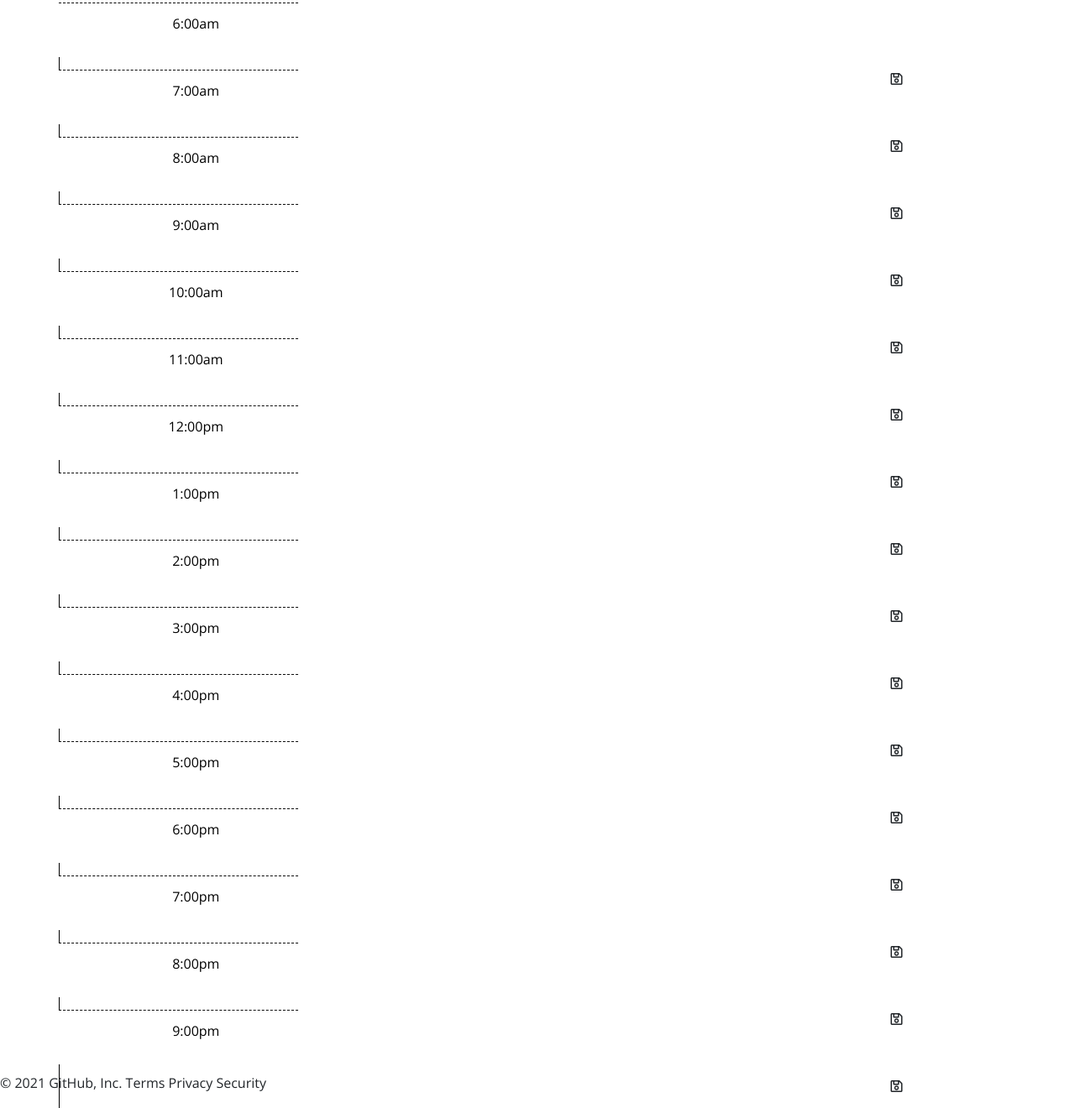
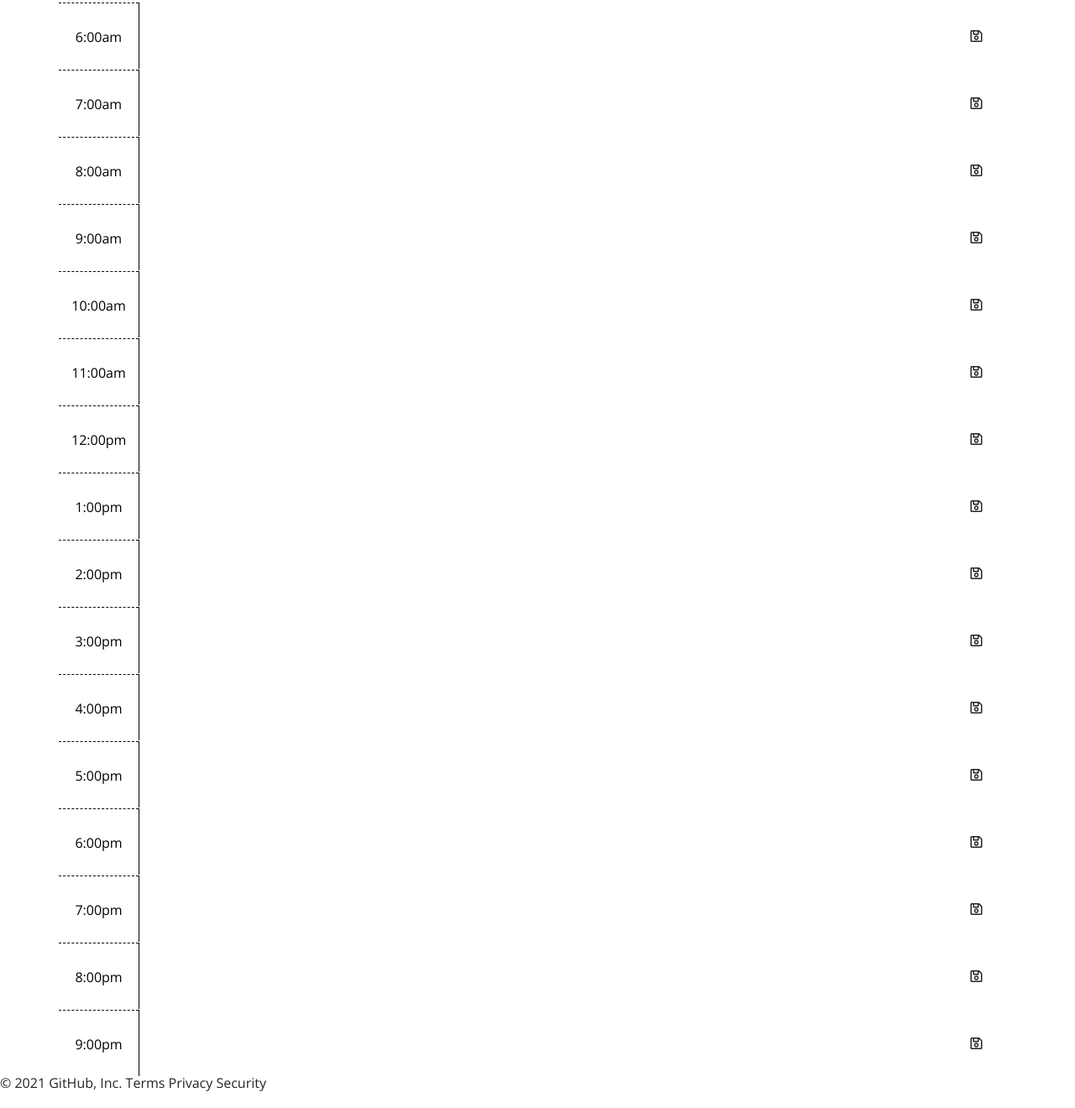
Before and after one commit to Cienna97/work-day-scheduler, a plain HTML site: page index.html in a window 1280 px wide. Shown: the part 210-1530 px from the top of the page at 84% size. Drawn offline with nearby package versions, Linux system fonts and the light colour scheme; files that its build step writes are made by us from their sources; files whose address does not match are found by name.

Commit message:
edited time block containers

```diff
--- a/assets/script.js
+++ b/assets/script.js
@@ -1,10 +1,4 @@
-var saveTasks = function() {
-  localStorage.setItem("tasks", JSON.stringify(tasks));
-};
-
-function setupCurrentDateEl() {
-  $("#currentDay").text(moment().format("MMM Do YYYY, h:mm:ss a"));
-}
+$
 
 
 $("#6am .description").val(localStorage.getItem("hour6"));
@@ -23,12 +17,9 @@ $("#18pm .description").val(localStorage.getItem("hour18"));
 $("#19pm .description").val(localStorage.getItem("hour19"));
 $("#20pm .description").val(localStorage.getItem("hour20"));
 
+function hourTracker() {
+
+  var currentHour = moment().hour();
 
 
-
-
-
-
-setInterval(function() {
-  alert("This alert shows up every five seconds!");
-}, 5000);
+}
--- a/index.html
+++ b/index.html
@@ -35,146 +35,146 @@
     <div class="container">
 
       <div id="6am" class="row time-block">
-        <div class="col-12 col-md-1 col-xl-3 mb-3 hour">
+        <div class="col-md-1 hour">
           6:00am
         </div>
-        <textarea class="col-md-10" description>
+        <textarea class="col-md-10 description">
         </textarea>
         <button class="btn saveBTN col-md-1"><i class="far fa-save"></i></button>
 
       </div>
 
       <div id="7am" class="row time-block">
-        <div class="col-12 col-md-1 col-xl-3 mb-3 hour">
+        <div class="col-md-1 hour">
           7:00am
         </div>
-        <textarea class="col-md-10" description>
+        <textarea class="col-md-10 description">
         </textarea>
         <button class="btn saveBTN col-md-1"><i class="far fa-save"></i></button>
       </div>
 
       <div id="8am" class="row time-block">
-        <div class="col-12 col-md-1 col-xl-3 mb-3 hour">
+        <div class="col-md-1 hour">
           8:00am
         </div>
-        <textarea class="col-md-10" description>
+        <textarea class="col-md-10 description">
         </textarea>
         <button class="btn saveBTN col-md-1"><i class="far fa-save"></i></button>
       </div>
 
       <div id="9am" class="row time-block">
-        <div class="col-12 col-md-1 col-xl-3 mb-3 hour">
+        <div class="col-md-1 hour">
           9:00am
         </div>
-        <textarea class="col-md-10" description>
+        <textarea class="col-md-10 description">
         </textarea>
         <button class="btn saveBTN col-md-1"><i class="far fa-save"></i></button>
       </div>
 
       <div id="10am" class="row time-block">
-        <div class="col-12 col-md-1 col-xl-3 mb-3 hour">
+        <div class="col-md-1 hour">
           10:00am
         </div>
-        <textarea class="col-md-10" description>
+        <textarea class="col-md-10 description">
         </textarea>
         <button class="btn saveBTN col-md-1"><i class="far fa-save"></i></button>
       </div>
 
       <div id="11am" class="row time-block">
-        <div class="col-12 col-md-1 col-xl-3 mb-3 hour">
+        <div class="col-md-1 hour">
           11:00am
         </div>
-        <textarea class="col-md-10" description>
+        <textarea class="col-md-10 description">
         </textarea>
         <button class="btn saveBTN col-md-1"><i class="far fa-save"></i></button>
       </div>
 
       <div id="12pm" class="row time-block">
-        <div class="col-12 col-md-1 col-xl-3 mb-3 hour">
+        <div class="col-md-1 hour">
           12:00pm
         </div>
-        <textarea class="col-md-10" description>
+        <textarea class="col-md-10 description">
         </textarea>
         <button class="btn saveBTN col-md-1"><i class="far fa-save"></i></button>
       </div>
 
       <div id="13pm" class="row time-block">
-        <div class="col-12 col-md-1 col-xl-3 mb-3 hour">
+        <div class="col-md-1 hour">
           1:00pm
         </div>
-        <textarea class="col-md-10" description>
+        <textarea class="col-md-10 description">
         </textarea>
         <button class="btn saveBTN col-md-1"><i class="far fa-save"></i></button>
       </div>
 
       <div id="14pm" class="row time-block">
-        <div class="col-12 col-md-1 col-xl-3 mb-3 hour">
+        <div class="col-md-1 hour">
           2:00pm
         </div>
-        <textarea class="col-md-10" description>
+        <textarea class="col-md-10 description">
         </textarea>
         <button class="btn saveBTN col-md-1"><i class="far fa-save"></i></button>
       </div>
 
       <div id="14pm" class="row time-block">
-        <div class="col-12 col-md-1 col-xl-3 mb-3 hour">
+        <div class="col-md-1 hour">
           3:00pm
         </div>
-        <textarea class="col-md-10" description>
+        <textarea class="col-md-10 description">
         </textarea>
         <button class="btn saveBTN col-md-1"><i class="far fa-save"></i></button>
       </div>
 
       <div id="15pm" class="row time-block">
-        <div class="col-12 col-md-1 col-xl-3 mb-3 hour">
+        <div class="col-md-1 hour">
           4:00pm
         </div>
-        <textarea class="col-md-10" description>
+        <textarea class="col-md-10 description">
         </textarea>
         <button class="btn saveBTN col-md-1"><i class="far fa-save"></i></button>
       </div>
 
       <div id="16pm" class="row time-block">
-        <div class="col-12 col-md-1 col-xl-3 mb-3 hour">
+        <div class="col-md-1 hour">
           5:00pm
         </div>
-        <textarea class="col-md-10" description>
+        <textarea class="col-md-10 description">
         </textarea>
         <button class="btn saveBTN col-md-1"><i class="far fa-save"></i></button>
       </div>
 
       <div id="17pm" class="row time-block">
-        <div class="col-12 col-md-1 col-xl-3 mb-3 hour">
+        <div class="col-md-1 hour">
           6:00pm
         </div>
-        <textarea class="col-md-10" description>
+        <textarea class="col-md-10 description">
         </textarea>
         <button class="btn saveBTN col-md-1"><i class="far fa-save"></i></button>
       </div>
 
       <div id="18pm" class="row time-block">
-        <div class="col-12 col-md-1 col-xl-3 mb-3 hour">
+        <div class="col-md-1 hour">
           7:00pm
         </div>
-        <textarea class="col-md-10" description>
+        <textarea class="col-md-10 description">
         </textarea>
         <button class="btn saveBTN col-md-1"><i class="far fa-save"></i></button>
       </div>
 
       <div id="19pm" class="row time-block">
-        <div class="col-12 col-md-1 col-xl-3 mb-3 hour">
+        <div class="col-md-1 hour">
           8:00pm
         </div>
-        <textarea class="col-md-10" description>
+        <textarea class="col-md-10 description">
         </textarea>
         <button class="btn saveBTN col-md-1"><i class="far fa-save"></i></button>
       </div>
 
       <div id="20pm" class="row time-block">
-        <div class="col-12 col-md-1 col-xl-3 mb-3 hour">
+        <div class="col-md-1 hour">
           9:00pm
         </div>
-        <textarea class="col-md-10" description>
+        <textarea class="col-md-10 description">
         </textarea>
         <button class="btn saveBTN col-md-1"><i class="far fa-save"></i></button>
       </div>
```
